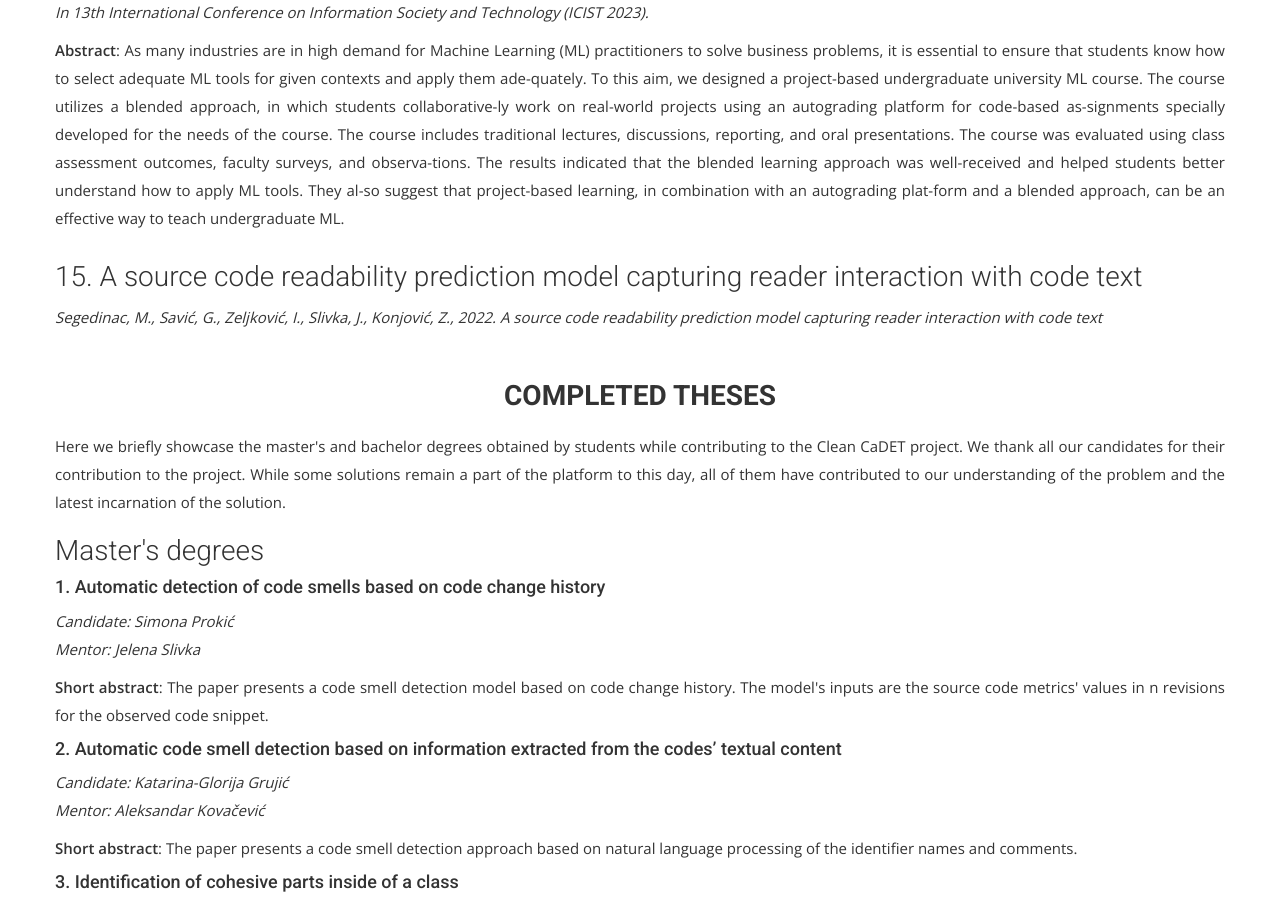
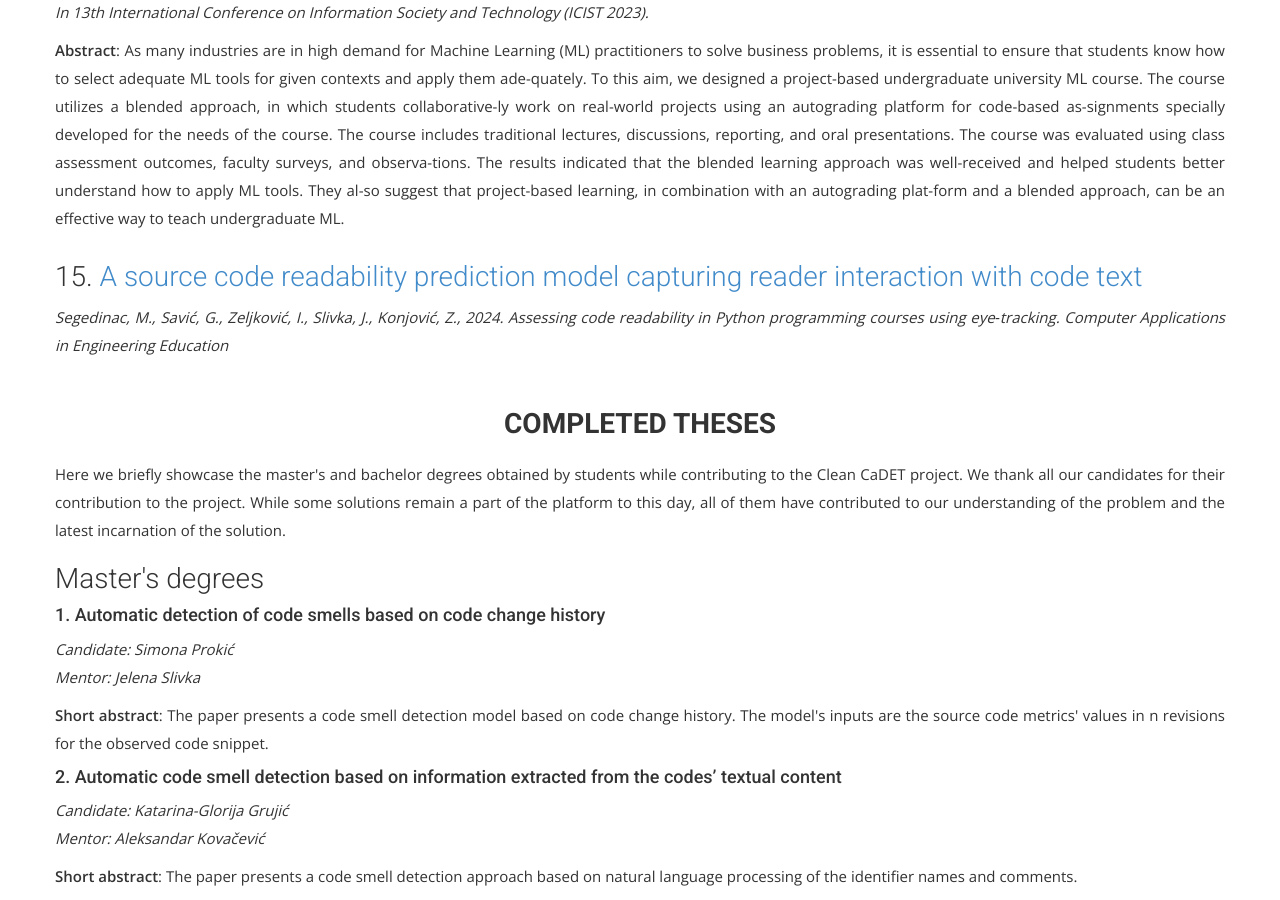
Before and after one commit to Clean-CaDET/clean-cadet.github.io, a Jekyll site: the page built from project.html, in a window 1280 px wide and 900 px high, scrolled down 5819 px. Built offline with Jekyll 4.4.1, drawn with Linux system fonts in a browser that asks for light colours; nearby versions of some CDN libraries; some web fonts are replaced; some of the changed text lies outside the part shown.

Commit message:
Update project.html

```diff
--- a/project.html
+++ b/project.html
@@ -146,10 +146,10 @@ permalink: /results/
         </div>
         <div class="row">
           <h3>
-            8. <a href="https://www.techrxiv.org/articles/preprint/Automatic_detection_of_code_smells_using_metrics_and_CodeT5_embeddings_a_case_study_in_C_/19682754/1?file=34984948" target="_blank">Automatic detection of code smells using metrics and CodeT5 embeddings a case study in C#</a>
+            8. <a href="https://doi.org/10.1007/s00521-024-09551-y" target="_blank">Automatic detection of code smells using metrics and CodeT5 embeddings a case study in C#</a>
           </h3>
           <p>
-            <i>Aleksandar Kovačević, Nikola Luburić, Jelena Slivka, Simona Prokić, Katarina-Glorija Grujić, Dragan Vidaković, and Goran Sladić. Submitted to journal for consideration.</i>
+            <i>Aleksandar Kovačević, Nikola Luburić, Jelena Slivka, Simona Prokić, Katarina-Glorija Grujić, Dragan Vidaković, and Goran Sladić. Neural Computing and Applications.</i>
           </p>
           <p>
             <b>Abstract</b>: Available on link above.
@@ -157,7 +157,7 @@ permalink: /results/
         </div>
         <div class="row">
           <h3>
-            9. <a href="http://conf.uni-obuda.hu/sisy2022/final.html" target="_blank">Semi-supervised detection of Long Method and God Class code smells</a>
+            9. <a href="https://ieeexplore.ieee.org/abstract/document/10036248/" target="_blank">Semi-supervised detection of Long Method and God Class code smells</a>
           </h3>
           <p>
             <i>Ilija Brdar, Jelena Vlajkov, Jelena Slivka, Katarina-Glorija Grujić, Aleksandar Kovačević. SISY 2022.</i>
@@ -179,10 +179,10 @@ permalink: /results/
         </div>
         <div class="row">
           <h3>
-            11. <a href="https://www.techrxiv.org/articles/preprint/Automatic_detection_of_Feature_Envy_and_Data_Class_code_smells_using_machine_learning/21732059/1" target="_blank">Automatic detection of Feature Envy and Data Class code smells using machine learning</a>
+            11. <a href="https://www.sciencedirect.com/science/article/abs/pii/S0957417423033572?casa_token=ARROE_tzKesAAAAA:OnzmlbRdIf3T8ayYRpiBwxBDZROPd17NGiMnq0BGfg4bCm5SqCu6qq8qpjN1OZq8Q_acipBPZYg" target="_blank">Automatic detection of Feature Envy and Data Class code smells using machine learning</a>
           </h3>
           <p>
-            <i>Milica Škipina, Aleksandar Kovačević, Nikola Luburić, Jelena Slivka. In production.</i>
+            <i>Milica Škipina, Aleksandar Kovačević, Nikola Luburić, Jelena Slivka. Expert Systems with Applications.</i>
           </p>
           <p>
             <b>Abstract</b>: Available on link above.
@@ -223,10 +223,10 @@ permalink: /results/
         </div>
         <div class="row">
         	<h3>
-        		15. A source code readability prediction model capturing reader interaction with code text
+        		15. <a href="https://onlinelibrary.wiley.com/doi/abs/10.1002/cae.22685" target="_blank">A source code readability prediction model capturing reader interaction with code text</a>
         	</h3>
         	<p>
-        		<i>Segedinac, M., Savić, G., Zeljković, I., Slivka, J., Konjović, Z., 2022. A source code readability prediction model capturing reader interaction with code text</i>
+        		<i>Segedinac, M., Savić, G., Zeljković, I., Slivka, J., Konjović, Z., 2024. Assessing code readability in Python programming courses using eye‐tracking. Computer Applications in Engineering Education</i>
         	</p>
         </div>
         <div class="row">
```
